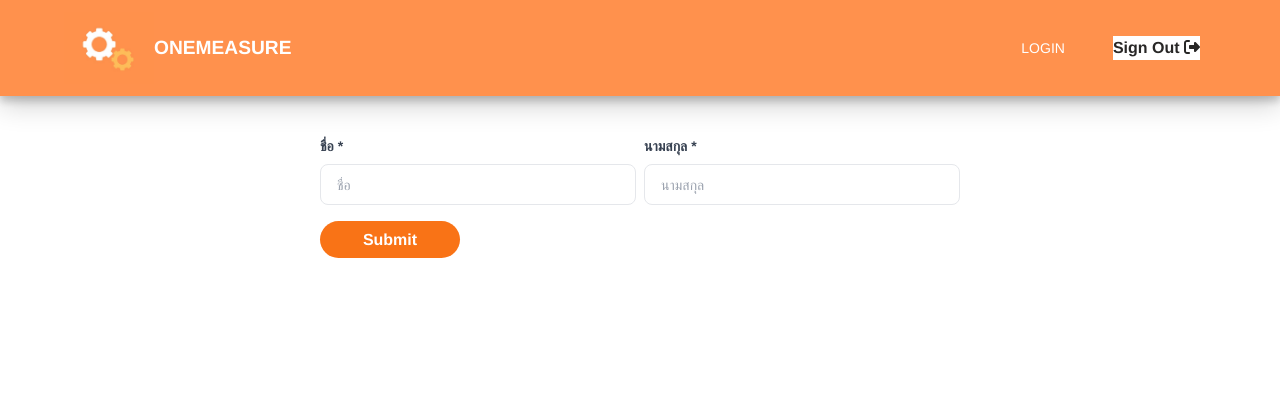
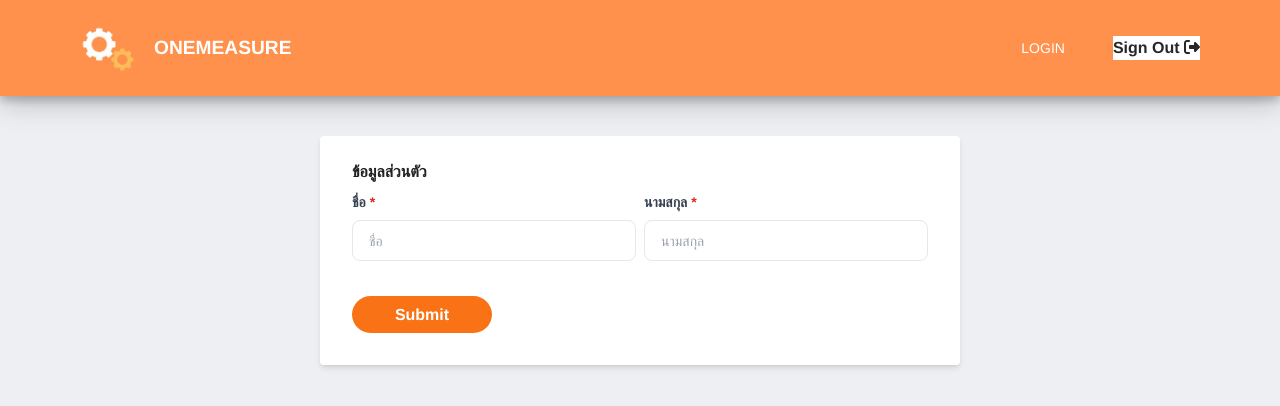
Before and after one commit to SE-senior-project/Frontend, a Vue app: page /form in a window 1280 px wide. Shown: the top 406 px of the page. Built offline with nearby package versions, Linux system fonts and the light colour scheme.

Commit message:
[feature]: form component

```diff
--- a/src/App.vue
+++ b/src/App.vue
@@ -16,6 +16,10 @@ export default {
 };
 </script>
 <style>
+body{
+  background-color: #edeff2;
+}
+
 #app {
   font-family: Avenir, Helvetica, Arial, sans-serif;
   -webkit-font-smoothing: antialiased;
--- a/src/components/field/TextField.vue
+++ b/src/components/field/TextField.vue
@@ -9,7 +9,7 @@
         :required="required"
       />
     </div>
-    <div v-if="showError">
+    <div class="h-[35px]" v-if="showError">
       <TextMessage :name="name" />
     </div>
   </div>
--- a/src/components/field/TextLabel.vue
+++ b/src/components/field/TextLabel.vue
@@ -1,6 +1,6 @@
 <template>
   <label class="block text-gray-700 text-sm font-bold mb-2"
-    >{{ label }}<span class="text-error-500" v-if="required">&nbsp;*</span>
+    >{{ label }}<span class="text-error-500 text-red-600" v-if="required">&nbsp;*</span>
   </label>
 </template>
 <script>
--- /dev/null
+++ b/src/components/form/FormWrapper.vue
@@ -0,0 +1,23 @@
+<template>
+  <div class="bg-white shadow-md rounded px-8 pt-6 pb-8 mb-4">
+    <p class="block text-base font-bold mb-2">
+      {{ label }}
+    </p>
+    <slot />
+  </div>
+</template>
+
+<script>
+export default {
+  name: "form_wrapper",
+  props: {
+    label: {
+      type: String,
+      required: true,
+    },
+  },
+};
+</script>
+
+<style>
+</style>
--- a/src/views/Form.vue
+++ b/src/views/Form.vue
@@ -6,6 +6,7 @@
         @submit="onSubmit"
         :validation-schema="schema"
       >
+      <FormWrapper label="ข้อมูลส่วนตัว">
         <div class="flex flex-col gap-x-2 md:flex-row">
           <TextField
             type="text"
@@ -23,6 +24,7 @@
           />
         </div>
         <PrimaryButton type="submit">Submit</PrimaryButton>
+      </FormWrapper>
       </Form>
     </div>
   </div>
@@ -31,6 +33,7 @@
 import { Form } from "vee-validate";
 import TextField from "@/components/field/TextField";
 import PrimaryButton from "@/components/button/PrimaryButton";
+import FormWrapper from '@/components/form/FormWrapper'
 import * as yup from "yup";
 
 export default {
@@ -39,6 +42,7 @@ export default {
     Form,
     TextField,
     PrimaryButton,
+    FormWrapper,
   },
 
   data() {
```
